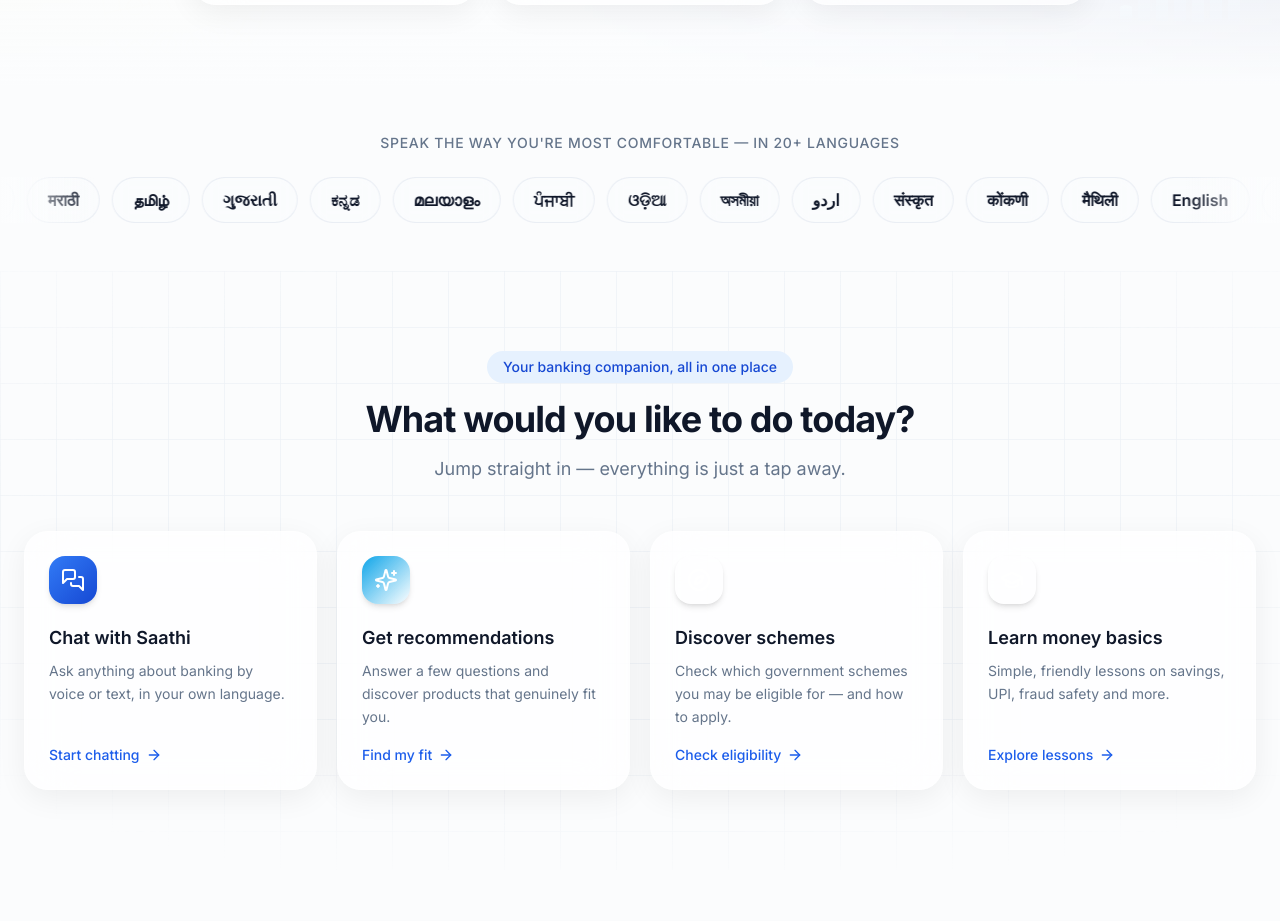
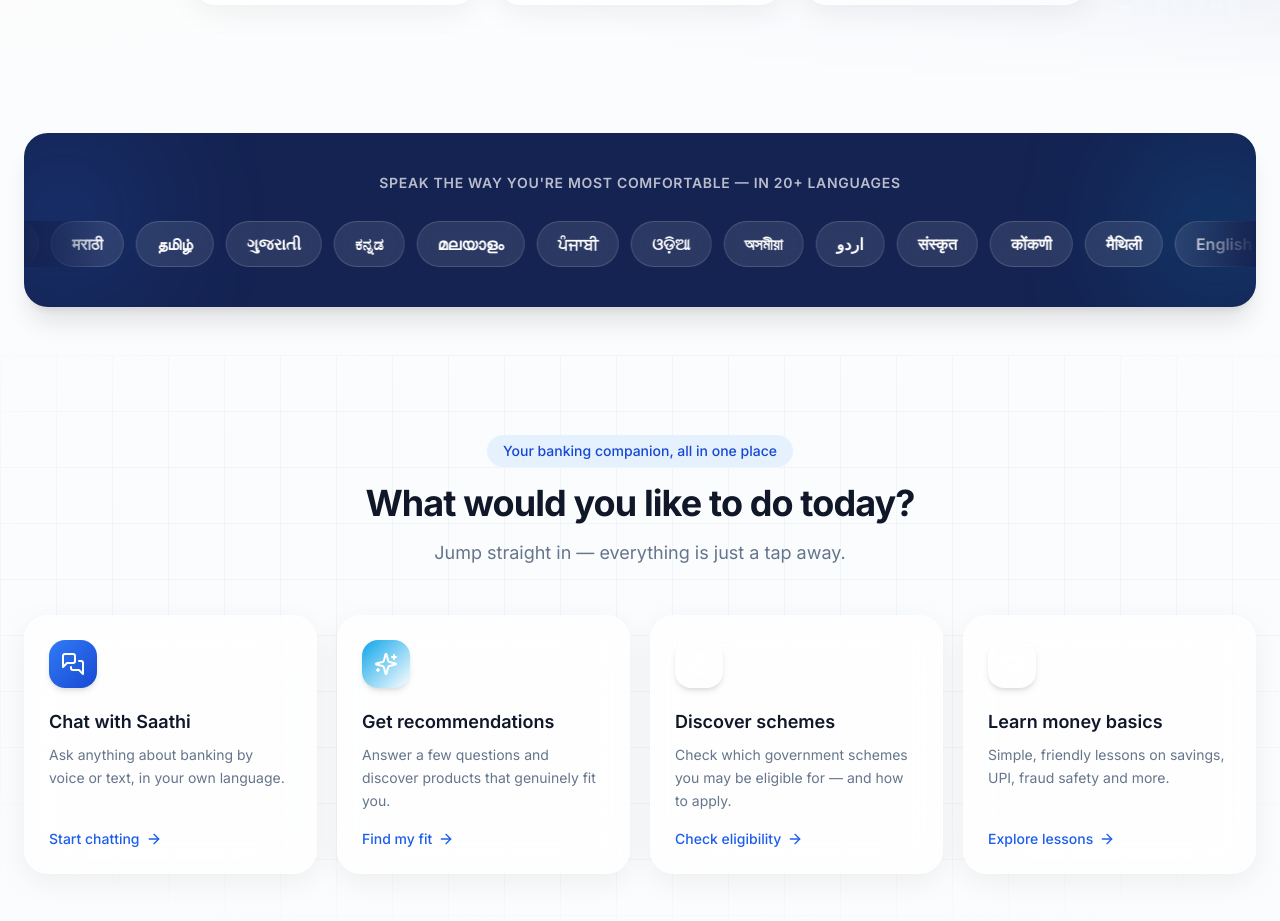
Before and after one commit to shubhamshubham66/SBI-Saathi-AI, a Next.js app: page / in a window 1280 px wide. Shown: the part 1000-1921 px from the top of the page. Built offline with nearby package versions, Linux system fonts and the light colour scheme.

Commit message:
Put languages marquee on a dark band with single-line strip
Co-authored-by: Shubham <shubhsingh1082@gmail.com>

```diff
--- a/src/components/sections/languages-marquee.tsx
+++ b/src/components/sections/languages-marquee.tsx
@@ -1,8 +1,8 @@
 import { languageShowcase } from "@/lib/constants";
 
 /**
- * A gentle, infinite marquee of supported languages — a lively way to show the
- * multilingual promise and add warmth to the page.
+ * A gentle, infinite marquee of supported languages on a dark band — a lively
+ * way to show the multilingual promise and add contrast to the page.
  */
 export function LanguagesMarquee() {
   const items = [...languageShowcase, ...languageShowcase];
@@ -10,27 +10,34 @@
   return (
     <section className="py-12">
       <div className="container">
-        <p className="text-center text-sm font-medium uppercase tracking-wider text-muted-foreground">
+        <div className="relative overflow-hidden rounded-3xl bg-brand-950 py-10 shadow-xl ring-1 ring-white/10">
+          {/* subtle glow accents on the dark band */}
+          <div className="pointer-events-none absolute -left-10 top-0 h-40 w-40 rounded-full bg-brand-500/20 blur-3xl" />
+          <div className="pointer-events-none absolute -right-10 bottom-0 h-40 w-40 rounded-full bg-sky-500/20 blur-3xl" />
+
+          <p className="relative px-4 text-center text-sm font-semibold uppercase tracking-wider text-white/70">
             Speak the way you&apos;re most comfortable — in 20+ languages
           </p>
-      </div>
 
-      <div className="relative mt-6 overflow-hidden">
-        {/* Fade edges */}
-        <div className="pointer-events-none absolute inset-y-0 left-0 z-10 w-24 bg-gradient-to-r from-background to-transparent" />
-        <div className="pointer-events-none absolute inset-y-0 right-0 z-10 w-24 bg-gradient-to-l from-background to-transparent" />
+          {/* single-line scrolling strip */}
+          <div className="relative mt-7 overflow-hidden">
+            {/* fade edges matched to the dark band */}
+            <div className="pointer-events-none absolute inset-y-0 left-0 z-10 w-20 bg-gradient-to-r from-brand-950 to-transparent" />
+            <div className="pointer-events-none absolute inset-y-0 right-0 z-10 w-20 bg-gradient-to-l from-brand-950 to-transparent" />
 
             <div className="flex w-max flex-nowrap items-center animate-marquee gap-3">
               {items.map((lang, i) => (
                 <span
                   key={`${lang}-${i}`}
-              className="shrink-0 whitespace-nowrap rounded-full border border-border/70 bg-background/60 px-5 py-2.5 text-base font-semibold backdrop-blur"
+                  className="shrink-0 whitespace-nowrap rounded-full border border-white/15 bg-white/10 px-5 py-2.5 text-base font-semibold text-white backdrop-blur"
                 >
                   {lang}
                 </span>
               ))}
             </div>
           </div>
+        </div>
+      </div>
     </section>
   );
 }
```
Lines whose indentation alone changed are shown as unchanged.
